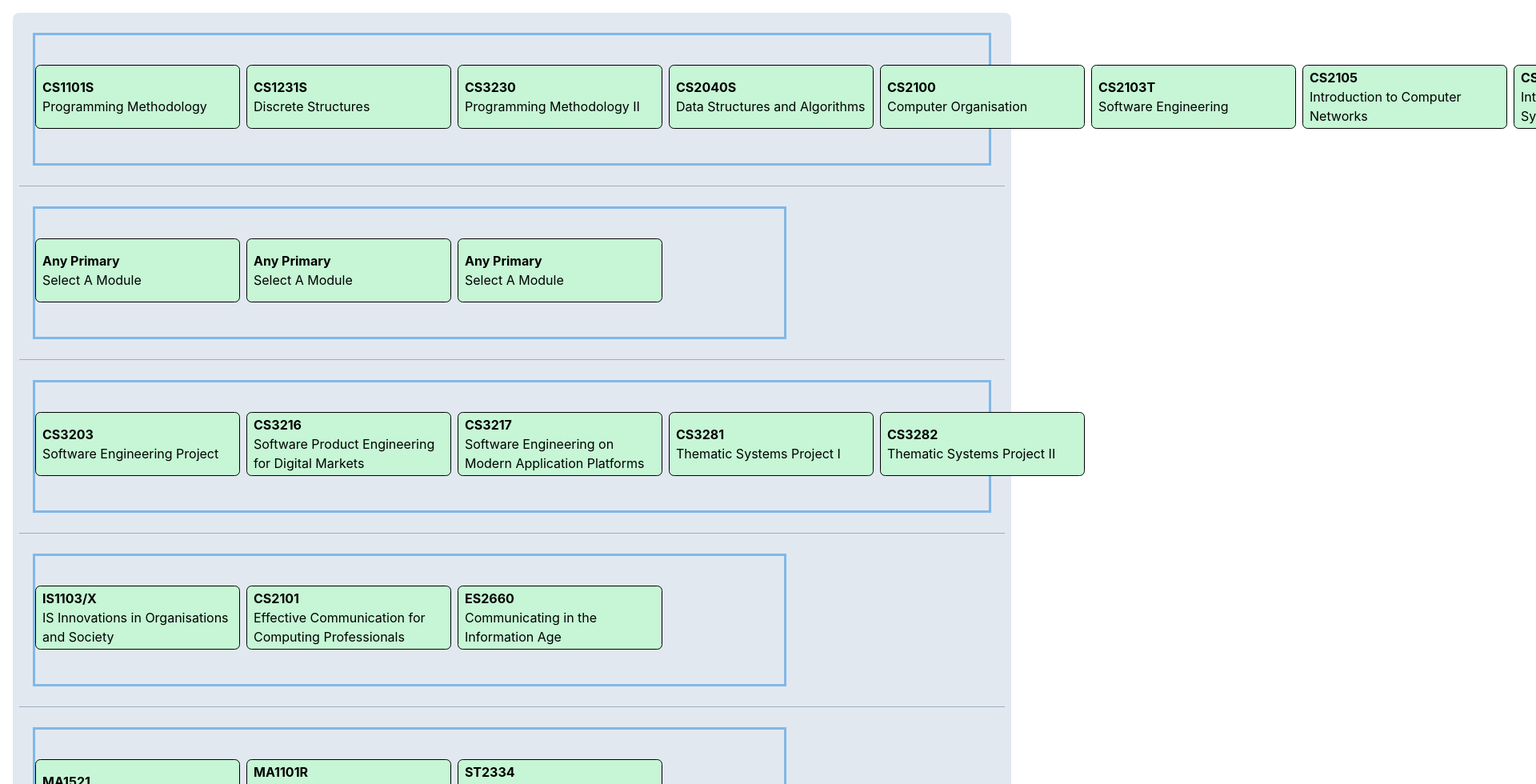
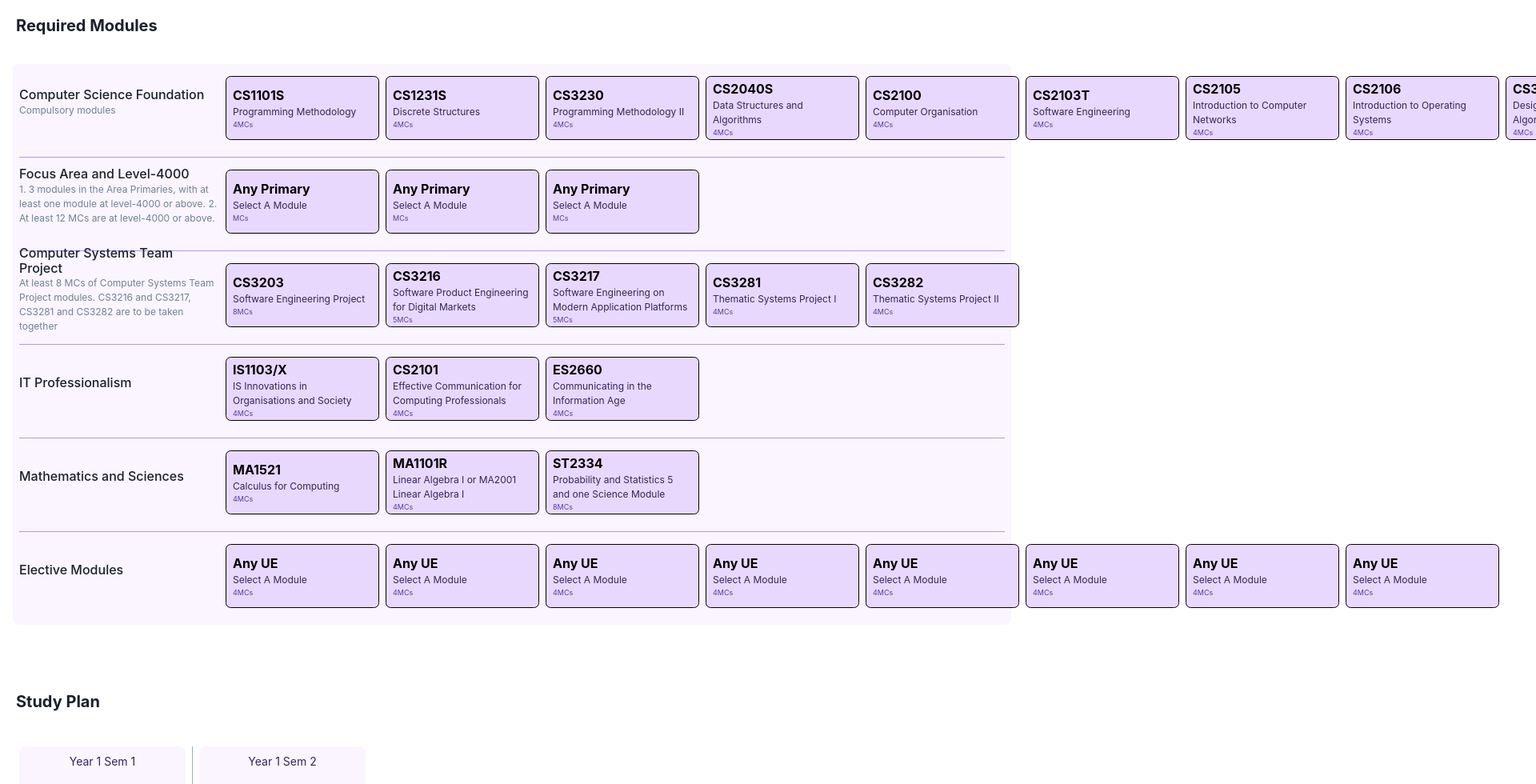
Before and after one commit to nus-planner/frontend, a Next.js app: page /ryan in a window 1280 px wide. Shown: the top 980 px of the page at 80% size, 1920 px wide, since content can reach past the window. Built offline with nearby package versions, Linux system fonts and the light colour scheme.

Commit message:
Add titles

```diff
--- a/src/components/ModuleBox.tsx
+++ b/src/components/ModuleBox.tsx
@@ -6,6 +6,7 @@ import {
   Flex,
   Spacer,
   Button,
+  color,
 } from "@chakra-ui/react";
 import { useSortable } from "@dnd-kit/sortable";
 import { CSS } from "@dnd-kit/utilities";
@@ -32,9 +33,9 @@ const ModuleBox = ({
     <div>
       <div ref={setNodeRef} style={style} {...attributes} {...listeners}>
         <Box
-          w="16rem"
+          w="12rem"
           h="5rem"
-          bgColor="green.100"
+          bgColor="purple.100"
           alignContent="center"
           margin="0"
           marginBottom="0.4rem"
@@ -45,13 +46,15 @@ const ModuleBox = ({
           padding="0.2rem 0.5rem"
         >
           <Flex>
-            <Text fontWeight="bold">{module.code} </Text>
+            <Text fontSize={'medium'} color='purple.00' fontWeight="bold">{module.code} </Text>
             <Spacer />
             {displayModuleClose && (
               <IconButton
                 icon={<CloseIcon />}
                 aria-label="Remove Module"
-                size="sm"
+                size='xs'
+                backgroundColor={'purple.300'}
+                color='purple.100'
                 onClick={() => {
                   console.log("hi");
                   handleModuleClose(module);
@@ -59,8 +62,8 @@ const ModuleBox = ({
               />
             )}
           </Flex>
-
-          <Text>{module.name}</Text>
+          <Text color='purple.900' fontSize={'xs'}>{module.name}</Text>
+          <Text color='purple.700' fontSize={'xx-small'}>{module.credits}MCs</Text>
         </Box>
       </div>
     </div>
--- a/src/components/PlannerContainer.tsx
+++ b/src/components/PlannerContainer.tsx
@@ -1,4 +1,4 @@
-import { Box, VStack } from "@chakra-ui/react";
+import { Text, Box, VStack } from "@chakra-ui/react";
 import { useDroppable } from "@dnd-kit/core";
 import {
   SortableContext,
@@ -26,13 +26,11 @@ const PlannerContainer = ({
   return (
     <div ref={setNodeRef}>
       <Box
-        m="2"
-        padding="1.5rem"
-        alignItems="center"
-        bgColor="gray.200"
+        alignItems='baseline'
+        bgColor="purple.50"
         borderRadius="0.5rem"
         minH="22em"
-        minW="20em"
+        minW="13em"
       >
         <SortableContext
           items={semester.modules.map((mod) => mod.code)}
@@ -40,6 +38,7 @@ const PlannerContainer = ({
           strategy={verticalListSortingStrategy}
         >
           <VStack>
+            <Text padding='2' fontSize={'sm'} color={'purple.900'}>Year {semester.year} Sem {semester.semester}</Text>
             {semester.modules.map((module) => (
               <ModuleBox
                 module={module}
--- a/src/components/RequirementContainer.tsx
+++ b/src/components/RequirementContainer.tsx
@@ -1,10 +1,11 @@
-import { Box, Grid, HStack, SimpleGrid, VStack } from "@chakra-ui/react";
+import { Flex, Container, Stack, Heading, Text, Box, Grid, HStack, SimpleGrid, VStack } from "@chakra-ui/react";
 import {
   SortableContext,
   horizontalListSortingStrategy,
   rectSortingStrategy,
   verticalListSortingStrategy,
 } from "@dnd-kit/sortable";
+
 import ModuleBox from "./ModuleBox";
 import { Requirement } from "../interfaces/planner";
 import { useDroppable } from "@dnd-kit/core";
@@ -21,14 +22,19 @@ const RequirementContainer = ({
   });
 
   return (
-    <HStack ref={setNodeRef}>
+    <HStack ref={setNodeRef} h='100px' backgroundColor={'purple.50'}>
+      <Flex align='flex-start'>
+        <Stack spacing={0} mb={5} w='250px'>
+          <Heading fontSize={'medium'} fontWeight={500} fontFamily={'body'} >
+            {requirement.title}
+          </Heading>
+          <Text fontSize={'xs'} color={'gray.500'}>{requirement.description}</Text>
+        </Stack>
+      </Flex>
       <Box
-        m="2"
-        padding="3"
+        alignContent={'baseline'}
         alignItems="left"
         color="black"
-        minH="10em"
-        minW="60em"
       >
         <SortableContext
           items={requirement.modules.map((mod) => mod.code)}
@@ -36,8 +42,7 @@ const RequirementContainer = ({
           strategy={verticalListSortingStrategy}
         >
           <HStack
-            boxShadow="outline"
-            minH="10em"
+            minH="5em"
             minW="20em"
           >
             {requirement.modules.map((module) => (
--- a/src/constants/dummyModuleData.ts
+++ b/src/constants/dummyModuleData.ts
@@ -3,36 +3,99 @@ import { Module, ModulesState, Requirement } from "../interfaces/planner";
 export const dummyModuleState: ModulesState = {
   requirements: [
     {
-      title: "Core Modules",
-      description: "Core module description",
+      title: "Computer Science Foundation",
+      description: "Compulsory modules",
+      totalCredits: 36,
       modules: [
-        { code: "CS3243", name: "Programming Methodology", credits: 4 },
-        { code: "CS3244", name: "Discrete Structures", credits: 4 },
+        { code: "CS1101S", name: "Programming Methodology", credits: 4 },
+        { code: "CS1231S", name: "Discrete Structures", credits: 4 },
+        { code: "CS3230", name: "Programming Methodology II", credits: 4 },
+        { code: "CS2040S", name: "Data Structures and Algorithms", credits: 4 },
+        { code: "CS2100", name: "Computer Organisation", credits: 4 },
+        { code: "CS2103T", name: "Software Engineering", credits: 4 },
+        { code: "CS2105", name: "Introduction to Computer Networks", credits: 4 },
+        { code: "CS2106", name: "Introduction to Operating Systems", credits: 4 },
+        { code: "CS3230", name: "Design and Analysis of Algorithms", credits: 4 },
+
+      ],
+    },
+    {
+      title: "Focus Area and Level-4000",
+      description: "1. 3 modules in the Area Primaries, with at least one module at level-4000 or above. "
+                 + "2. At least 12 MCs are at level-4000 or above.",
+      totalCredits: 24,
+      modules: [
+        { code: "Any Primary", name: "Select A Module", credits: null },
+        { code: "Any Primary", name: "Select A Module", credits: null },
+        { code: "Any Primary", name: "Select A Module", credits: null },
+      ],
+    },
+    {
+      title: "Computer Systems Team Project",
+      description: "At least 8 MCs of Computer Systems Team Project modules. CS3216 and CS3217, CS3281 and CS3282 "
+                 + "are to be taken together",
+      totalCredits: 8,
+      modules: [
+        { code: "CS3203", name: "Software Engineering Project", credits: 8 },
+        { code: "CS3216", name: "Software Product Engineering for Digital Markets", credits: 5 },
+        { code: "CS3217", name: "Software Engineering on Modern Application Platforms", credits: 5 },
+        { code: "CS3281", name: "Thematic Systems Project I", credits: 4 },
+        { code: "CS3282", name: "Thematic Systems Project II", credits: 4 }
+      ],
+    },
+    {
+      title: "IT Professionalism",
+      description: "",
+      totalCredits: 12,
+      modules: [
+        { code: "IS1103/X", name: "IS Innovations in Organisations and Society", credits: 4 },
+        { code: "CS2101", name: "Effective Communication for Computing Professionals", credits: 4 },
+        { code: "ES2660", name: "Communicating in the Information Age", credits: 4 },
+      ],
+    },
+    {
+      title: "Mathematics and Sciences",
+      description: "",
+      totalCredits: 16,
+      modules: [
+        { code: "MA1521", name: "Calculus for Computing", credits: 4 },
+        { code: "MA1101R", name: "Linear Algebra I or MA2001 Linear Algebra I", credits: 4 },
+        { code: "ST2334", name: "Probability and Statistics 5 and one Science Module", credits: 8 },
       ],
     },
     {
       title: "Elective Modules",
-      description: "Elective module description",
+      description: "",
+      totalCredits: 32,
       modules: [
-        { code: "CS3216", name: "Bad Module", credits: 4 },
-        { code: "CS3217", name: "Ok Module", credits: 4 },
+        { code: "Any UE", name: "Select A Module", credits: 4 },
+        { code: "Any UE", name: "Select A Module", credits: 4 },
+        { code: "Any UE", name: "Select A Module", credits: 4 },
+        { code: "Any UE", name: "Select A Module", credits: 4 },
+        { code: "Any UE", name: "Select A Module", credits: 4 },
+        { code: "Any UE", name: "Select A Module", credits: 4 },
+        { code: "Any UE", name: "Select A Module", credits: 4 },
+        { code: "Any UE", name: "Select A Module", credits: 4 },
       ],
     },
   ],
   planner: [
-    [
-      { code: "CS1101S", name: "Programming Methodology", credits: 4 },
-      { code: "CS1231S", name: "Discrete Structures", credits: 4 },
-    ],
-    [
-      { code: "CS2030S", name: "Programming Methodology II", credits: 4 },
-      { code: "CS2040S", name: "Data Structures and Algorithms", credits: 4 },
-    ],
+    {
+      year: 1,
+      semester: 1,
+      modules: []
+    },
+    {
+      year: 1,
+      semester: 2,
+      modules: []
+    },
   ],
 
-  startSem: 201901,
+  startYear: "",
 };
 
+/*
 // TODO: Complete requirements here based on AY1920 CS degree requirements
 export const sampleModuleRequirements: Requirement[] = [
   {
@@ -62,7 +125,7 @@ export const sampleModuleRequirements: Requirement[] = [
     ],
   },
 ];
-
+*/
 // Complete study plan yy help me pls ;-;
 export const sampleStudyPlan: Module[][] = [
   [
--- a/src/pages/ryan.tsx
+++ b/src/pages/ryan.tsx
@@ -1,4 +1,6 @@
 import {
+  Heading,
+  Text,
   Box,
   Container,
   Grid,
@@ -33,103 +35,6 @@ interface Container {
   id: string;
   containerType: "requirement" | "planner" | "";
 }
-
-const dummyModuleState: ModulesState = {
-  requirements: [
-    {
-      title: "Computer Science Foundation",
-      description: "Compulsory modules",
-      totalCredits: 36,
-      modules: [
-        { code: "CS1101S", name: "Programming Methodology", credits: 4 },
-        { code: "CS1231S", name: "Discrete Structures", credits: 4 },
-        { code: "CS3230", name: "Programming Methodology II", credits: 4 },
-        { code: "CS2040S", name: "Data Structures and Algorithms", credits: 4 },
-        { code: "CS2100", name: "Computer Organisation", credits: 4 },
-        { code: "CS2103T", name: "Software Engineering", credits: 4 },
-        { code: "CS2105", name: "Introduction to Computer Networks", credits: 4 },
-        { code: "CS2106", name: "Introduction to Operating Systems", credits: 4 },
-        { code: "CS3230", name: "Design and Analysis of Algorithms", credits: 4 },
-
-      ],
-    },
-    {
-      title: "Focus Area and Level-4000 or Above",
-      description: "1. 3 modules in the Area Primaries, with at least one module at level-4000 or above. "
-                 + "Computer Science Foundation modules that appear in Area Primaries can be counted as "
-                 + "one of the 3 modules towards satisfying a Focus Area."
-                 + "2. At least 12 MCs are at level-4000 or above.",
-      totalCredits: 24,
-      modules: [
-        { code: "Any Primary", name: "Select A Module", credits: null },
-        { code: "Any Primary", name: "Select A Module", credits: null },
-        { code: "Any Primary", name: "Select A Module", credits: null },
-      ],
-    },
-    {
-      title: "Computer Systems Team Project",
-      description: "At least 8 MCs of Computer Systems Team Project modules. CS3216 and CS3217, CS3281 and CS3282 "
-                 + "are to be taken together to fulfill the requirement",
-      totalCredits: 8,
-      modules: [
-        { code: "CS3203", name: "Software Engineering Project", credits: 8 },
-        { code: "CS3216", name: "Software Product Engineering for Digital Markets", credits: 5 },
-        { code: "CS3217", name: "Software Engineering on Modern Application Platforms", credits: 5 },
-        { code: "CS3281", name: "Thematic Systems Project I", credits: 4 },
-        { code: "CS3282", name: "Thematic Systems Project II", credits: 4 }
-      ],
-    },
-    {
-      title: "IT Professionalism",
-      description: "",
-      totalCredits: 12,
-      modules: [
-        { code: "IS1103/X", name: "IS Innovations in Organisations and Society", credits: 4 },
-        { code: "CS2101", name: "Effective Communication for Computing Professionals", credits: 4 },
-        { code: "ES2660", name: "Communicating in the Information Age", credits: 4 },
-      ],
-    },
-    {
-      title: "Mathematics and Sciences",
-      description: "",
-      totalCredits: 16,
-      modules: [
-        { code: "MA1521", name: "Calculus for Computing", credits: 4 },
-        { code: "MA1101R", name: "Linear Algebra I or MA2001 Linear Algebra I", credits: 4 },
-        { code: "ST2334", name: "Probability and Statistics 5 and one Science Module", credits: 8 },
-      ],
-    },
-    {
-      title: "Elective Modules",
-      description: "",
-      totalCredits: 32,
-      modules: [
-        { code: "Any UE", name: "Select A Module", credits: 4 },
-        { code: "Any UE", name: "Select A Module", credits: 4 },
-        { code: "Any UE", name: "Select A Module", credits: 4 },
-        { code: "Any UE", name: "Select A Module", credits: 4 },
-        { code: "Any UE", name: "Select A Module", credits: 4 },
-        { code: "Any UE", name: "Select A Module", credits: 4 },
-        { code: "Any UE", name: "Select A Module", credits: 4 },
-        { code: "Any UE", name: "Select A Module", credits: 4 },
-      ],
-    },
-  ],
-  planner: [
-    {
-      year: 1,
-      semester: 1,
-      modules: []
-    },
-    {
-      year: 1,
-      semester: 2,
-      modules: []
-    },
-  ],
-
-  startYear: "",
-};
 
 // Container id naming scheme:
 // For requirements: Container id = requirements.title
@@ -227,8 +132,8 @@ const RyanTestPage = () => {
             console.log(newState);
             console.log(newState.planner[semIdx]);
 
-            newState.planner[semIdx] = arrayMove(
-              newState.planner[semIdx],
+            newState.planner[semIdx].modules = arrayMove(
+              newState.planner[semIdx].modules,
               activeIndex,
               overIndex
             );
@@ -283,8 +188,8 @@ const RyanTestPage = () => {
     if (activeContainerType == "planner") {
       var semIdx = parseInt(activeContainerId[1]);
       item = newState.planner[semIdx][activeIndex];
-      newState.planner[semIdx] = removeAtIndex(
-        newState.planner[semIdx],
+      newState.planner[semIdx].modules = removeAtIndex(
+        newState.planner[semIdx].modules,
         activeIndex
       );
     }
@@ -305,8 +210,8 @@ const RyanTestPage = () => {
 
     if (overContainerType == "planner") {
       var semIdx = parseInt(overContainerId[1]);
-      newState.planner[semIdx] = insertAtIndex(
-        newState.planner[semIdx],
+      newState.planner[semIdx].modules = insertAtIndex(
+        newState.planner[semIdx].modules,
         overIndex,
         item
       );
@@ -329,20 +234,20 @@ const RyanTestPage = () => {
     const newModulesState = { ...modulesState };
 
     for (let i = 0; i < newModulesState.planner.length; i++) {
-      for (let j = 0; j < newModulesState.planner[i].length; j++) {
-        if (newModulesState.planner[i][j].code === module.code) {
-          newModulesState.planner[i] = removeAtIndex(
-            newModulesState.planner[i],
+      for (let j = 0; j < newModulesState.planner[i].modules.length; j++) {
+        if (newModulesState.planner[i].modules[j].code === module.code) {
+          newModulesState.planner[i].modules = removeAtIndex(
+            newModulesState.planner[i].modules,
             j
           );
           break;
         }
       }
     }
-
-    for (let i = 0; i < moduleRequirements.length; i++) {
-      for (let j = 0; j < moduleRequirements[i].modules.length; j++) {
-        if (moduleRequirements[i].modules[j].code === module.code) {
+    for (let i = 0; i < newModulesState.requirements.length; i++) {
+      for (let j = 0; j < newModulesState.requirements[i].modules.length; j++) {
+        console.log(module.code);
+        if (newModulesState.requirements[i].modules[j].code === module.code) {
           newModulesState.requirements[i].modules.push(module);
         }
       }
@@ -374,14 +279,17 @@ const RyanTestPage = () => {
       sensors={sensors}
     >
       <div />
+      <Heading fontSize={'xl'} fontWeight={'bold'} fontFamily={'body'} padding='1em'>
+        Required Modules
+      </Heading>
       <Box
-        bgColor="gray.200"
+        bgColor="purple.50"
         margin="1em 1em 4em"
         borderColor="black"
         padding="0.5em"
         borderRadius="0.5em"
       >
-        <VStack align="left" divider={<StackDivider borderColor="gray.400" />}>
+        <VStack align="left" divider={<StackDivider borderColor="purple.300" />}>
           {modulesState.requirements.map((requirement, id) => (
             <RequirementContainer
               requirement={requirement}
@@ -390,6 +298,9 @@ const RyanTestPage = () => {
           ))}
         </VStack>
       </Box>
+      <Heading fontSize={'xl'} fontWeight={'bold'} fontFamily={'body'} padding='1em'>
+        Study Plan
+      </Heading>
       <Box margin="1em 1em 4em" borderColor="black" padding="0.5em">
         <HStack align="top" divider={<StackDivider borderColor="gray.400" />}>
           {modulesState.planner.map((semester, id) => (
```
